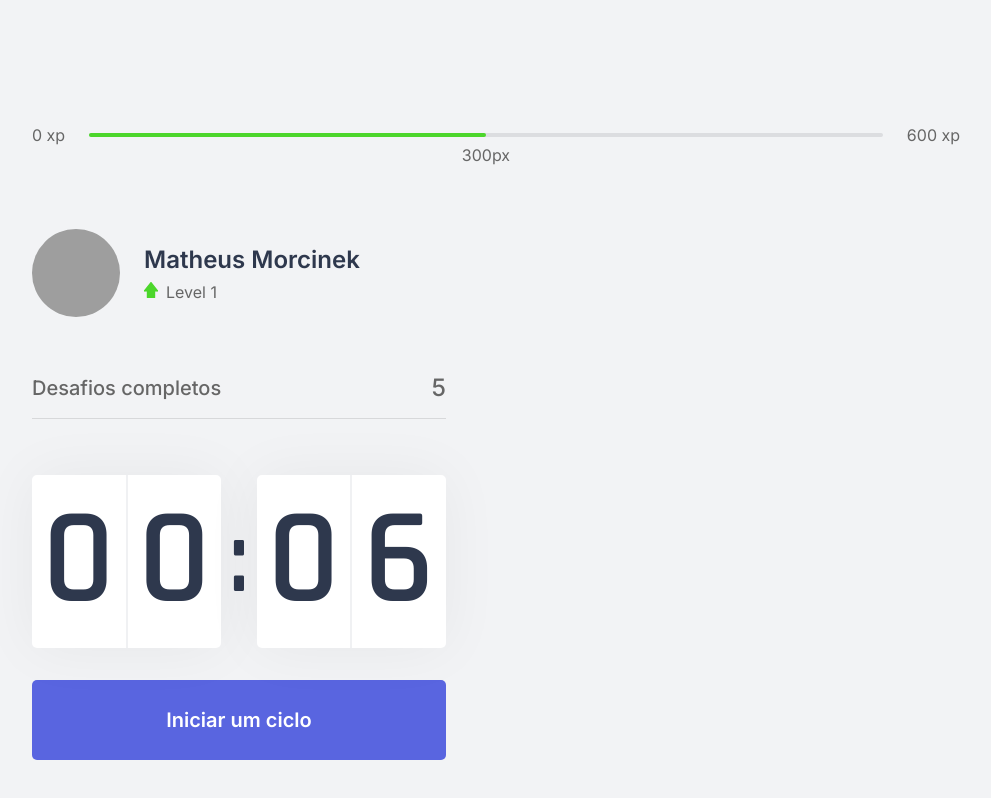
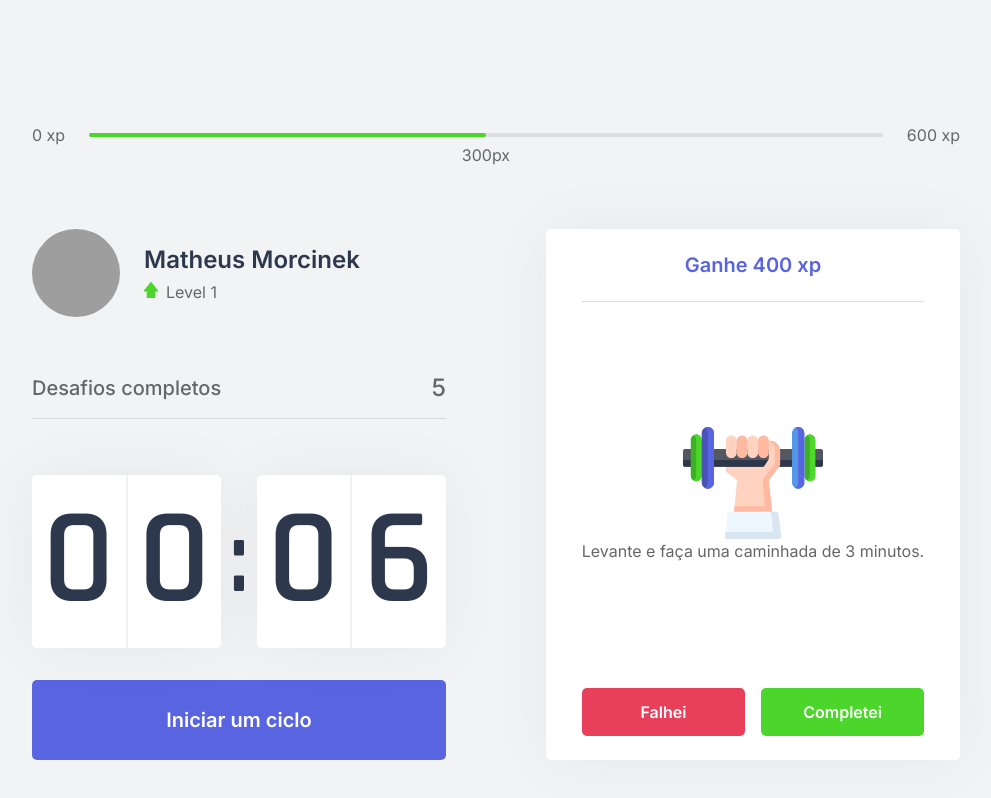
Before and after one commit to matheusmorcinek/moveit-app, a Next.js app: page / in a window 1280 px wide. Shown: the whole page, without its empty margins (144-1135 px from the left). Built offline with nearby package versions, Linux system fonts and the light colour scheme; grey boxes are pictures that could not be loaded.

Commit message:
created challangebox component, completed styling

```diff
--- /dev/null
+++ b/src/components/ChallangeBox.tsx
@@ -0,0 +1,53 @@
+
+import styles from '../styles/components/ChallangeBox.module.css';
+
+export function ChallangeBox() {
+
+    const hasActiveChallange = true;
+
+    return (
+        <div className={styles.challangeBoxContainer}>
+
+            {
+                hasActiveChallange ?
+                    (
+                        <div className={styles.challangeActive}>
+
+                            <header>
+                                Ganhe 400 xp
+                            </header>
+
+                            <main>
+                                <img src='icons/body.svg' />
+                                <p>Levante e faça uma caminhada de 3 minutos.</p>
+                            </main>
+
+                            <footer>
+                                <button
+                                    type='button'
+                                    className={styles.challangeFailedButton}>
+                                    Falhei
+                                </button>
+                                <button
+                                    type='button'
+                                    className={styles.challangeSucceededButton}>
+                                    Completei
+                                </button>
+                            </footer>
+                        </div>
+                    ) :
+                    (
+                        <div className={styles.challangeNotActive}>
+
+                            <strong>Finalize um ciclo para receber um desafio.</strong>
+                            <p>
+                                <img src='icons/level-up.svg' alt='Level up' />
+                                Avance de level completando desafios
+                            </p>
+                        </div>
+                    )
+            }
+
+        </div>
+    );
+}
--- a/src/pages/index.tsx
+++ b/src/pages/index.tsx
@@ -6,6 +6,7 @@
 import styles from '../styles/pages/Home.module.css';
 
 import Head from 'next/head';
+import { ChallangeBox } from "../components/ChallangeBox";
 
 export default function Home() {
   return (
@@ -23,7 +24,9 @@
           <CompletedChallenges />
           <Countdown />
         </div>
-        <div></div>
+        <div>
+          <ChallangeBox />
+        </div>
       </section>
     </div>
   )
--- /dev/null
+++ b/src/styles/components/ChallangeBox.module.css
@@ -0,0 +1,113 @@
+.challangeBoxContainer {
+    height: 100%;
+
+    background: var(--white);
+    border-radius: 5px;
+    box-shadow: 0 0 60px rgba(0, 0, 0, 0.05);
+    padding: 1.5rem 2rem;
+
+    display: flex;
+    flex-direction: column;
+    align-items: center;
+    justify-content: center;
+
+    text-align: center;
+}
+
+.challangeNotActive {
+    display: flex;
+    flex-direction: column;
+    align-items: center;
+}
+
+.challangeNotActive strong {
+    font-size: 1.5rem;
+    font-weight: 500;
+    line-height: 1.4;
+}
+
+.challangeNotActive p {
+    display: flex;
+    flex-direction: column;
+    align-items: center;
+    line-height: 1.4;
+    max-width: 70%;
+    margin-top: 3rem;
+}
+
+.challangeNotActive p img {
+    margin-bottom: 1rem;
+}
+
+.challangeActive {
+    height: 100%;
+
+    display: flex;
+    flex-direction: column;
+}
+
+.challangeActive header {
+    color: var(--blue);
+    font-weight: 600;
+    font-size: 1.25rem;
+    padding: 0 2rem 1.5rem;
+    border-bottom: solid 1px var(--gray-line);
+}
+
+.challangeActive main {
+    flex: 1;
+    display: flex;
+    flex-direction: column;
+    align-items: center;
+    justify-content: center;
+}
+
+.challangeActive main strong {
+    font-size: 2rem;
+    font-weight: 600;
+    color: var(--title);
+    margin: 1.5rem 0 1rem;
+}
+
+.challangeActive main p {
+    line-height: 1.5rem;
+}
+
+.challangeActive footer {
+    display: grid;
+    /* grid-template-columns: 1fr 1fr;
+   ouuu com repeat(numero_colunas, tamanho)
+   */
+    grid-template-columns: repeat(2, 1fr);
+    gap: 1rem;
+}
+
+.challangeActive footer button {
+    height: 3rem;
+
+    display: flex;
+    align-items: center;
+    justify-content: center;
+
+    border: 0;
+    border-radius: 5px;
+
+    color: var(--white);
+
+    font-size: 1rem;
+    font-weight: 600;
+
+    transition: filter 0.2s;
+}
+
+.challangeActive footer button.challangeFailedButton {
+    background: var(--red);
+}
+
+.challangeActive footer button.challangeSucceededButton {
+    background: var(--green);
+}
+
+.challangeActive footer button:hover {
+    filter: brightness(0.9);
+}
```
